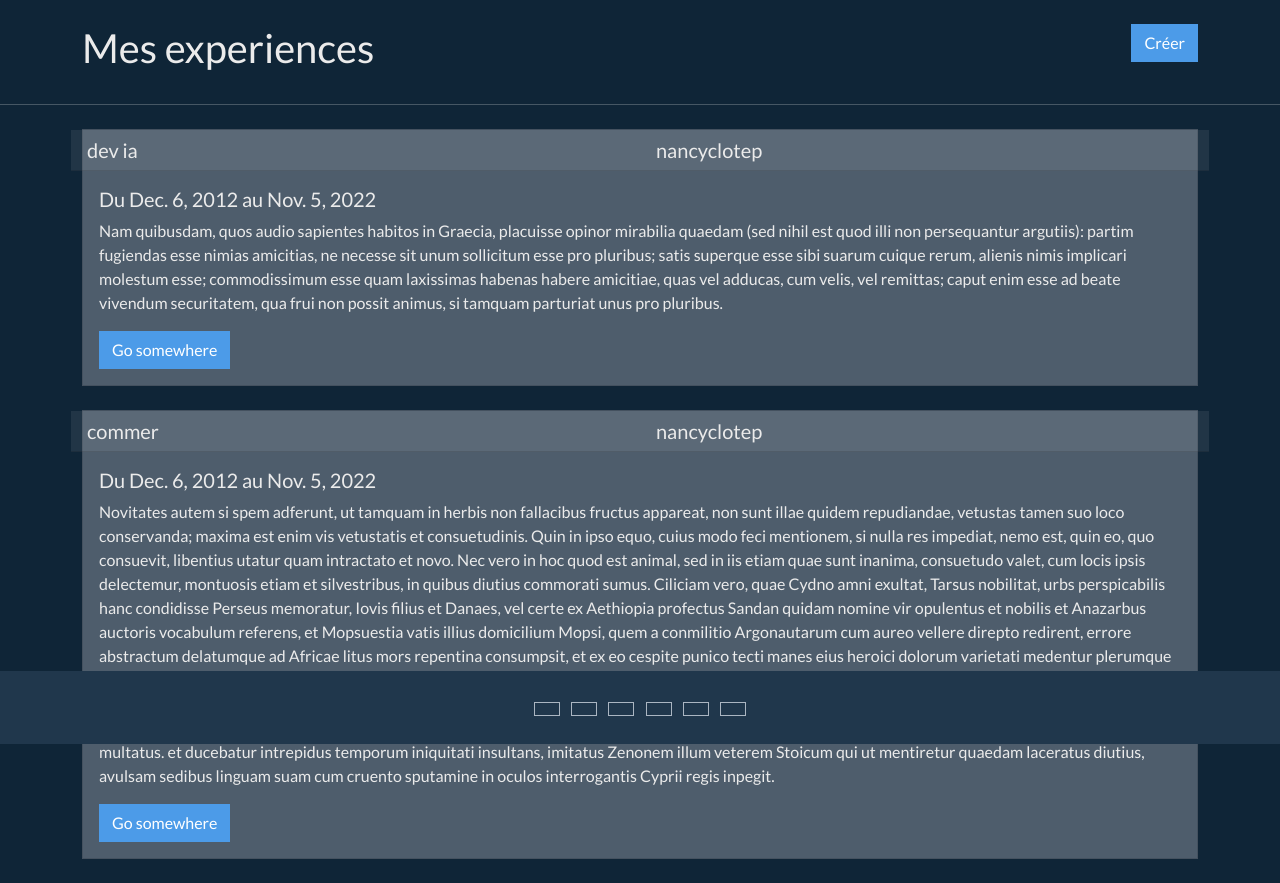
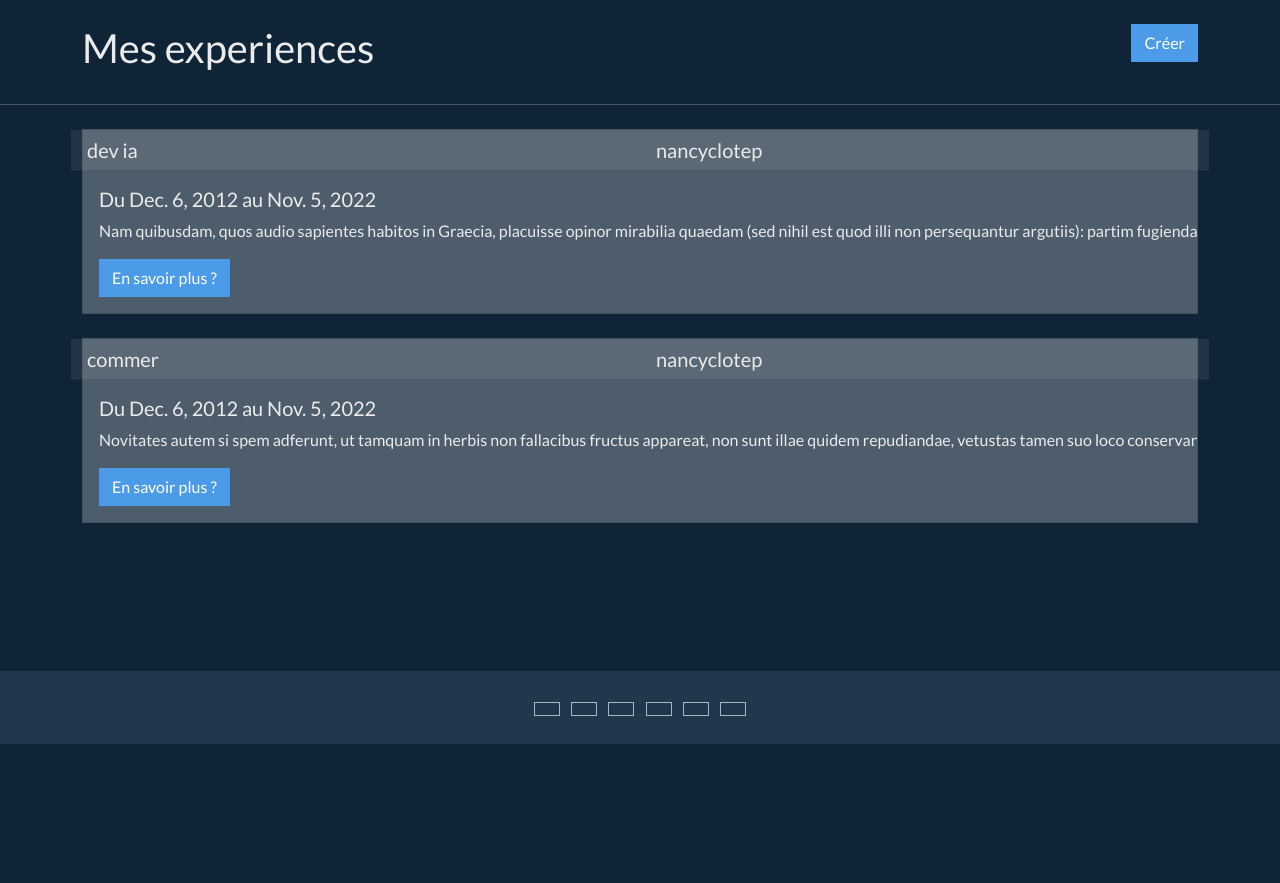
Before and after one commit to micka-sudo/cv_site, a Django app: page /experience in a window 1280 px wide. Shown: the part 56-939 px from the top of the page. After the commit the page ends 800 px from the top, so only its background shows below. Run offline with Django 4.2, Linux system fonts and the light colour scheme; data comes from the database, SQL or seed files in the repository; some libraries are stand-ins or nearby versions.

Commit message:
add text-truncate

```diff
--- a/app_site_cv/experience/templates/experience/experience.html
+++ b/app_site_cv/experience/templates/experience/experience.html
@@ -24,10 +24,10 @@
           <h5 class="card-header col-6">{{ experience.metier }}</h5>
             <h5 class="card-header col-6">{{ experience.societe }}</h5>
         </div>
-        <div class="card-body">
+        <div class="card-body text-truncate">
             <h5 class="card-title">Du {{experience.date_start}} au {{experience.date_end}}</h5>
             <p class="card-text">{{experience.contenu}}</p>
-            <a href="#" class="btn btn-primary">Go somewhere</a>
+            <a href="#" class="btn btn-primary">En savoir plus ?</a>
         </div>
     </div>
     {% endfor %}
```
